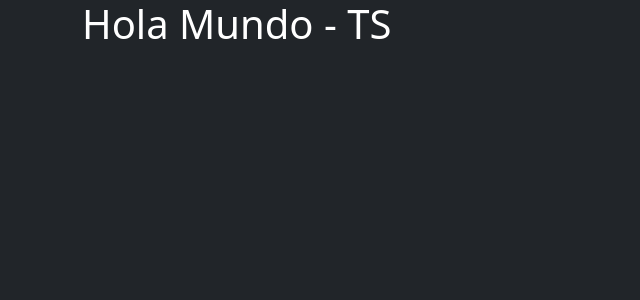
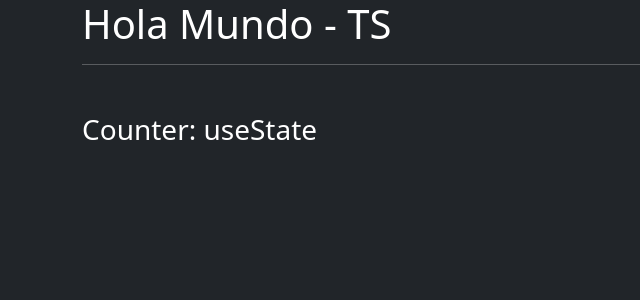
Before and after one commit to MSiestoGarabana/react-typescript, a React (Create React App) app: page / in a window 1280 px wide. Shown: the top 300 px of the page, without its empty margins (0-640 px from the left). Built offline with nearby package versions, Linux system fonts and the light colour scheme.

Commit message:
Creating&Importing Counter

```diff
--- a/src/App.tsx
+++ b/src/App.tsx
@@ -1,9 +1,12 @@
+import { Counter } from "./Components/Countes";
 
 
 function App() {
   return (
     <>
       <h1>Hola Mundo - TS</h1>
+      <hr/>
+      <Counter/>
     </>
   );
 }
--- /dev/null
+++ b/src/Components/Countes.tsx
@@ -0,0 +1,9 @@
+
+
+export const Counter = () => {
+return (
+    <div className="mt-5">
+       <h3>Counter: useState</h3>
+    </div>
+)
+}
```
